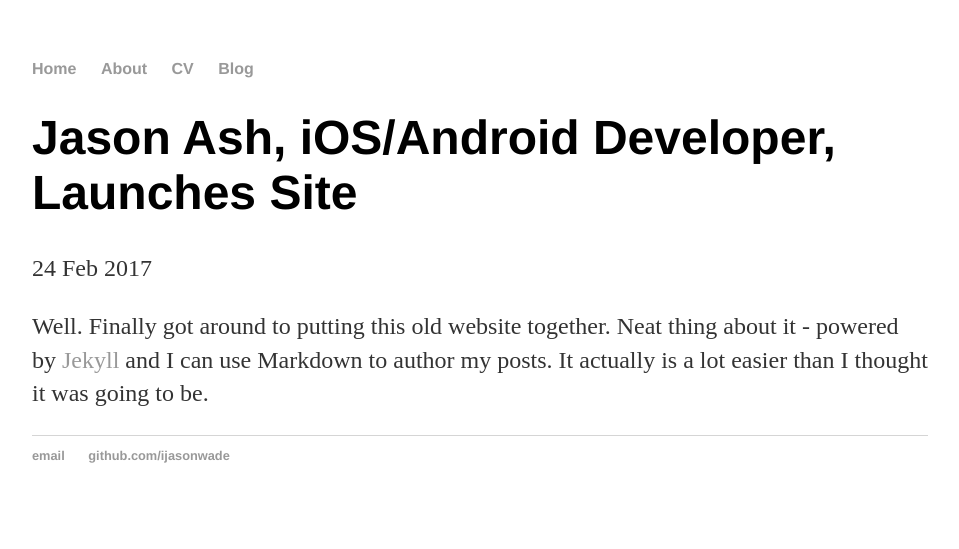
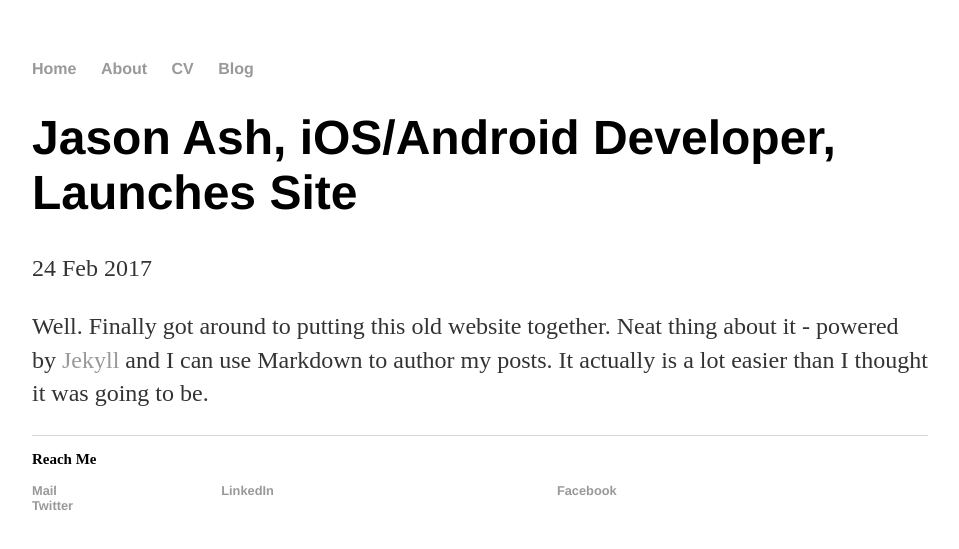
Before and after one commit to iJasonWade/ijasonwade.github.io, a Jekyll site: the page built from _posts/2017-02-24-jason_ash-site-launched.md, in a window 1280 px wide. Shown: the top 549 px of the page, without its empty margins (160-1119 px from the left). Built offline with Jekyll 4.4.1, drawn with Linux system fonts in a browser that asks for light colours.

Commit message:
Update Contact links

```diff
--- a/_layouts/default.html
+++ b/_layouts/default.html
@@ -1,10 +1,12 @@
 <!DOCTYPE html>
 <html>
+
 <head>
 	<title>{{ page.title }}</title>
 	<!-- link to main stylesheet -->
 	<link rel="stylesheet" type="text/css" href="/css/main.css">
 </head>
+
 <body>
 	<nav>
 		<ul>
@@ -18,12 +20,43 @@
 
 		{{ content }}
 
-			</div><!-- /.container -->
+	</div>
+	<!-- /.container -->
 	<footer>
+		<div class="contactMe">
+
+			<h3>Reach Me</h3>
+
 			<ul>
-	        		<li><a href="mailto:jasonwadeash@icloud.com">email</a></li>
-	        		<li><a href="https://github.com/ijasonwade">github.com/ijasonwade</a></li>
+
+				<li>
+					<i class="fa fa-envelope" aria-hidden="true"></i>
+					<a href="mailto:jasonwadeash@icloud.com"> Mail </a>
+				</li>
+
+				<li>
+					<i class="fa fa-linkedin-square"></i>
+					<a href="https://www.linkedin.com/in/jasonwadeash/">
+                      LinkedIn
+                  </a>
+				</li>
+
+				<li>
+					<i class="fa fa-facebook-official"></i>
+					<a href="https://www.facebook.com/JasonWadeAsh">
+                      Facebook
+                  </a>
+				</li>
+
+				<li>
+					<i class="fa fa-twitter"></i>
+					<a href="https://twitter.com/iJasonWade">
+                      Twitter
+                  </a>
+				</li>
 				</ul>
+			</div>
 	</footer>
 </body>
+
 </html>
```
Lines whose indentation alone changed are shown as unchanged.
